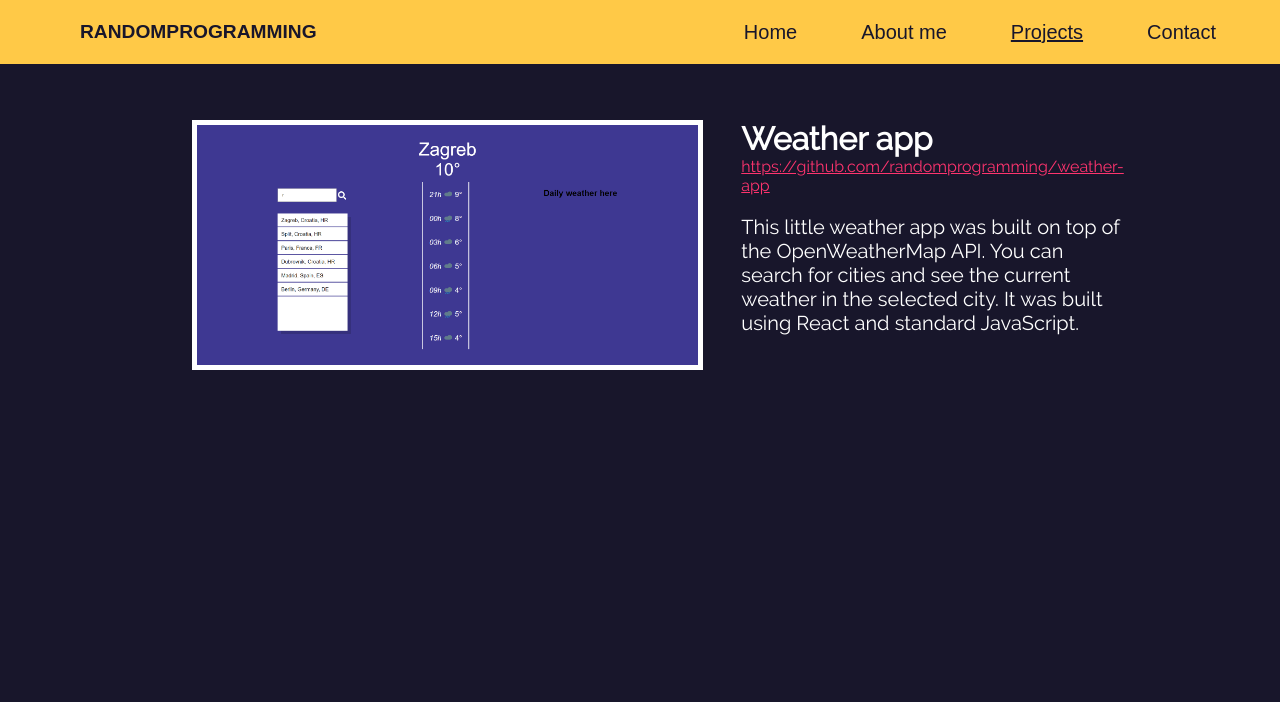
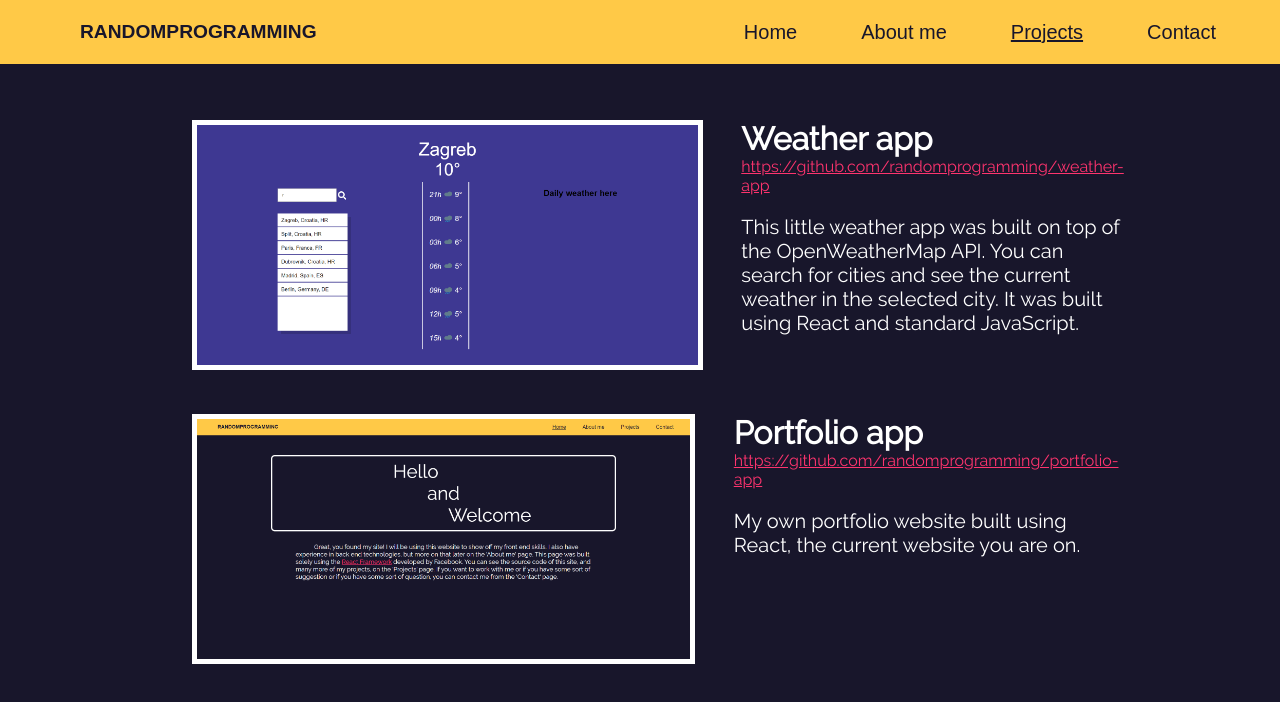
Before and after one commit to randomprogramming/portfolio-app, a React (Create React App) app: page /projects in a window 1280 px wide. Shown: the top 702 px of the page. Built offline with nearby package versions, Linux system fonts and the light colour scheme.

Commit message:
added another project

```diff
--- a/src/css/Project.css
+++ b/src/css/Project.css
@@ -5,6 +5,7 @@
 
 .project-container {
 	display: inline-flex;
+	margin-top: 5vh;
 }
 
 .image-container {
--- a/src/css/Projects.css
+++ b/src/css/Projects.css
@@ -1,3 +1,3 @@
 .projects-main-container {
-	margin: 15vh 20vw 0vh 15vw;
+	margin: 10vh 20vw 0vh 15vw;
 }
--- a/src/views/Projects.js
+++ b/src/views/Projects.js
@@ -3,6 +3,7 @@ import React, { Component } from "react";
 import "../css/Projects.css";
 import Project from "../components/Project";
 import WeatherApp from "../images/projects/weather-app.png";
+import PortfolioApp from "../images/projects/portfolio-app.png";
 
 export default class Projects extends Component {
 	render() {
@@ -22,7 +23,7 @@ export default class Projects extends Component {
 		);
 	}
 }
-
+// Add projects here
 const listOfProjects = [
 	{
 		name: "Weather app",
@@ -33,4 +34,10 @@ const listOfProjects = [
 		link: "https://github.com/randomprogramming/weather-app",
 		image: WeatherApp,
 	},
+	{
+		name: "Portfolio app",
+		description: "My own portfolio website built using React, the current website you are on.",
+		link: "https://github.com/randomprogramming/portfolio-app",
+		image: PortfolioApp,
+	},
 ];
```
Also changed, not shown: src/images/projects/portfolio-app.png (added).
